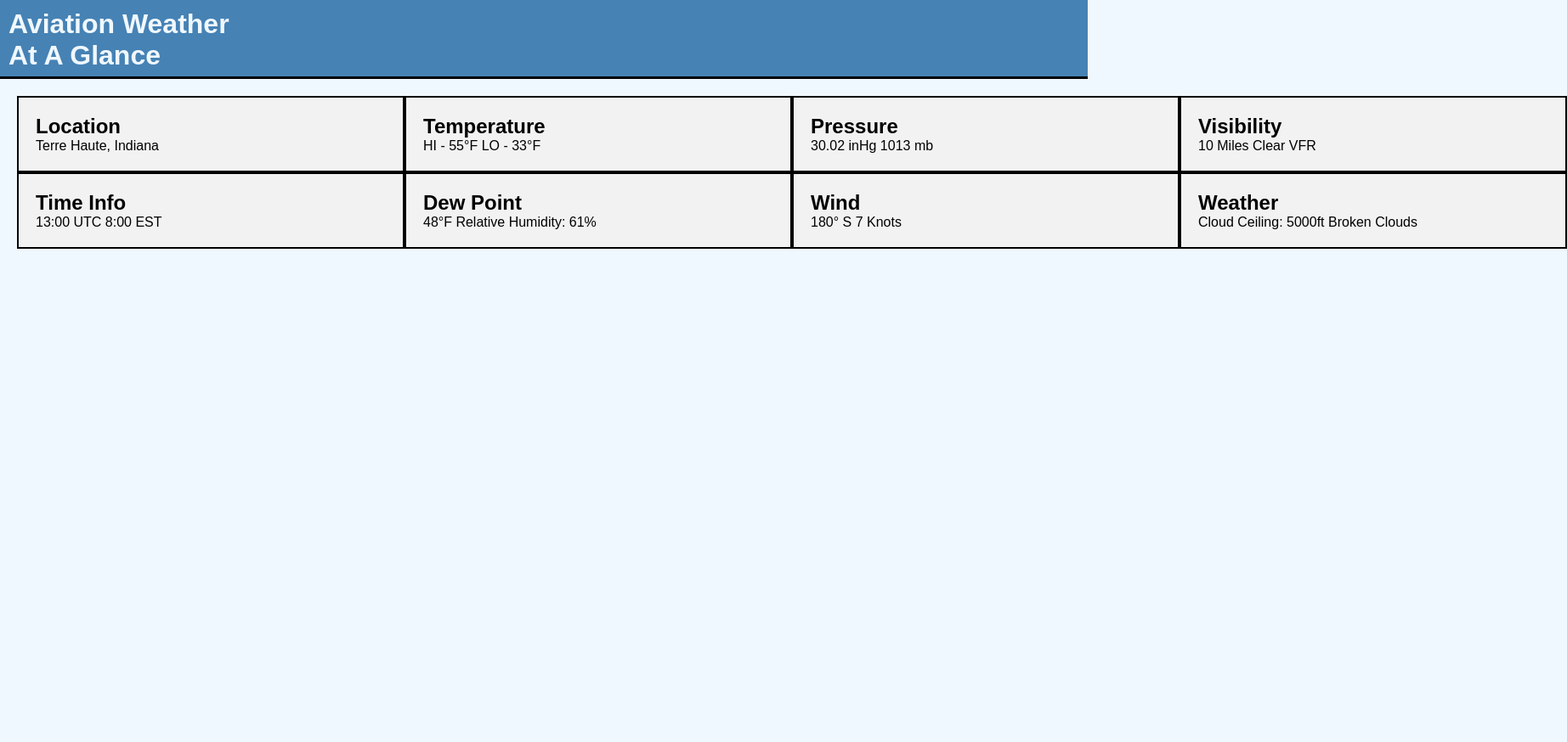
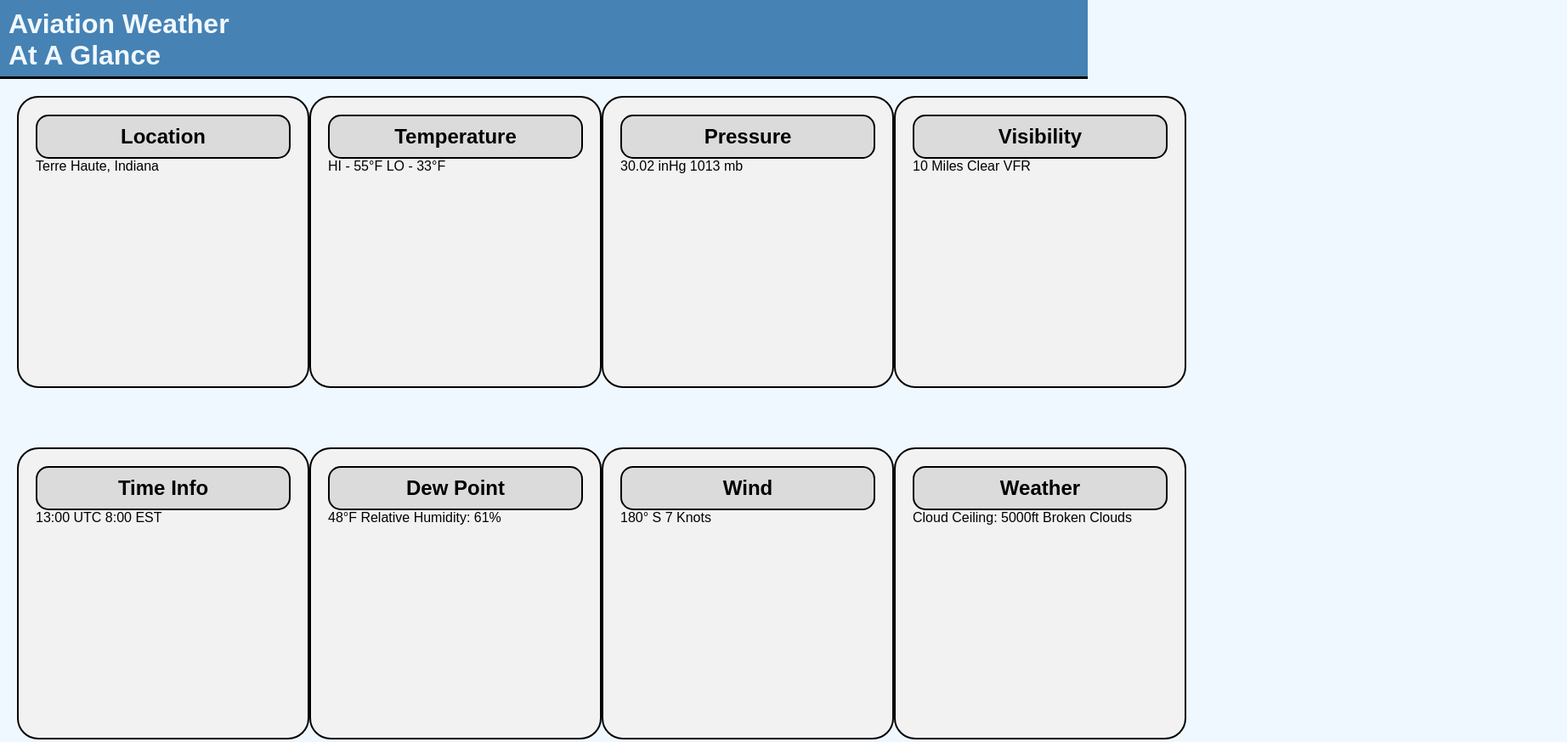
Before and after one commit to Codypat60/senior-project, a plain HTML site: page index.html in a window 1280 px wide. Shown: the whole page at 85% size, 1844 px wide, since content can reach past the window. Before the commit the page ends 800 px from the top, so only its background shows below. Drawn offline with Linux system fonts and the light colour scheme.

Commit message:
Updated CSS
Created boxes, labels, and margin work.

```diff
--- a/style.css
+++ b/style.css
@@ -30,11 +30,23 @@ body {
     width: 98%;
     height: 100%;
     display: flex;
+    justify-content: space-between;
 }
 
 .inner-div {
-    width: 412px;
+    width: 300px;
+    height: 300px;
     background-color: #F2F2F2;
     border: 2px solid black;
-    padding: 20px
+    padding: 20px;
+    margin-bottom: 70px;
+    border-radius: 25px
 }
+
+.box-header {
+    background-color: #DBDBDB;
+    text-align: center;
+    padding: 10px;
+    border: 2px solid black;
+    border-radius: 15px
+}
```
